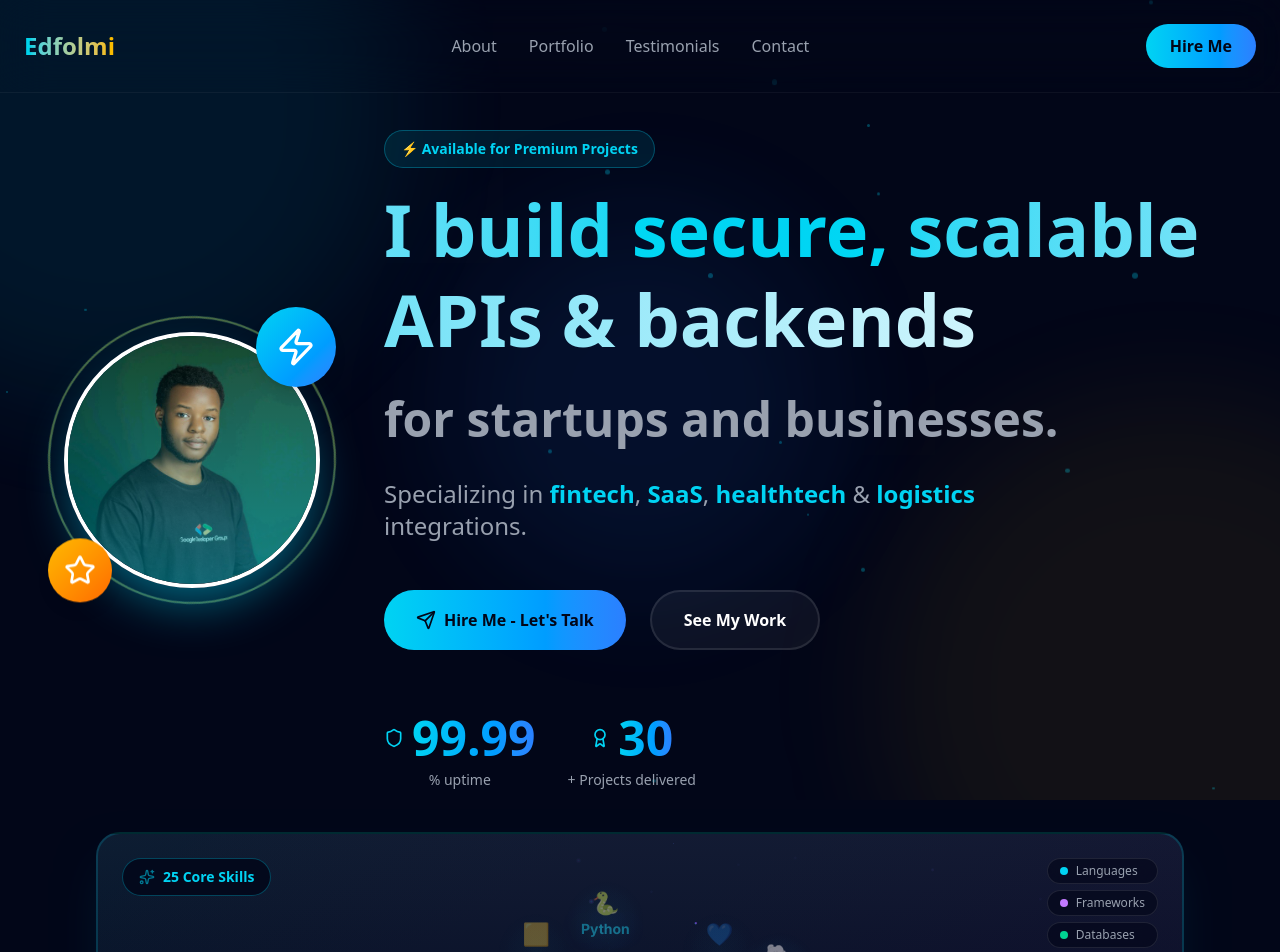
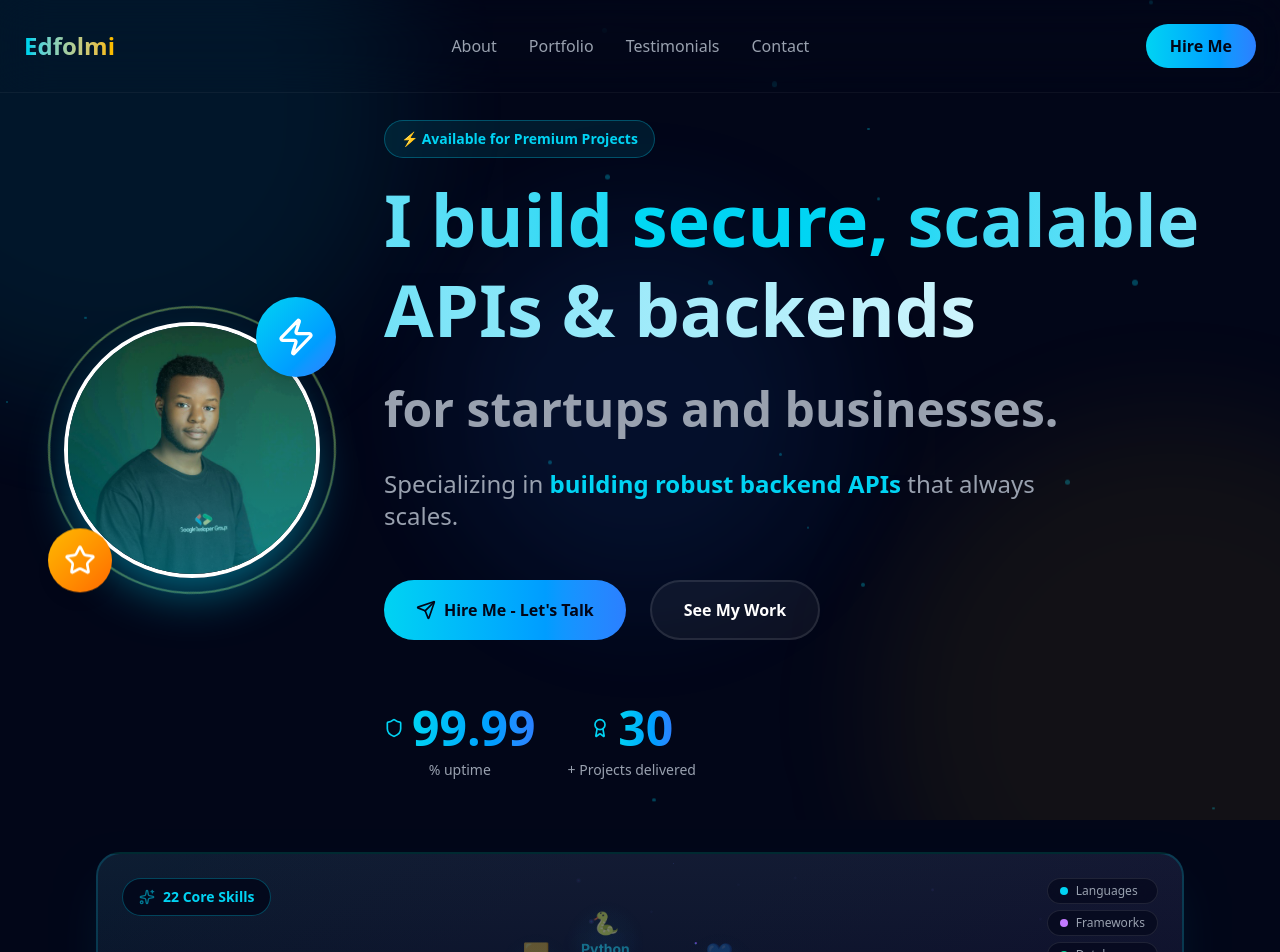
Before and after one commit to edfolmi/portfolio, a React (Vite) app: page / in a window 1280 px wide. Shown: the top 952 px of the page. Built offline with nearby package versions, Linux system fonts and the light colour scheme.

Commit message:
fix: refine contents and increased hero bottom padding size

```diff
--- a/src/components/layout/Hero.tsx
+++ b/src/components/layout/Hero.tsx
@@ -16,7 +16,7 @@ const Hero: React.FC = () => {
   ];
 
   return (
-    <section id="hero" className="min-h-screen flex items-center justify-center relative overflow-hidden px-6 pt-30">
+    <section id="hero" className="min-h-screen flex items-center justify-center relative overflow-hidden px-6 pt-30 pb-10">
       {/* Animated Background */}
       <FloatingParticles />
       <div className="absolute inset-0 overflow-hidden">
@@ -76,7 +76,7 @@ const Hero: React.FC = () => {
             </h1>
 
             <p className="text-xl md:text-2xl text-gray-400 mb-12 max-w-2xl">
-              Specializing in <span className="text-cyan-400 font-semibold">fintech</span>, <span className="text-cyan-400 font-semibold">SaaS</span>, <span className="text-cyan-400 font-semibold">healthtech</span> & <span className="text-cyan-400 font-semibold">logistics</span> integrations.
+              Specializing in <span className="text-cyan-400 font-semibold">building</span> <span className="text-cyan-400 font-semibold">robust</span> <span className="text-cyan-400 font-semibold">backend</span> <span className="text-cyan-400 font-semibold">APIs</span> that always scales.
             </p>
 
             <div className="flex gap-6 justify-center lg:justify-start mb-16 flex-wrap">
--- a/src/components/layout/Testimonial.tsx
+++ b/src/components/layout/Testimonial.tsx
@@ -95,9 +95,9 @@ const Testimonials: React.FC = () => {
                     </p>
 
                     <div className="flex items-center gap-5">
-                      <div className="w-20 h-20 rounded-full bg-gradient-to-br from-cyan-400 to-blue-500 flex items-center justify-center text-slate-950 font-bold text-2xl shadow-lg">
+                      {/* <div className="w-20 h-20 rounded-full bg-gradient-to-br from-cyan-400 to-blue-500 flex items-center justify-center text-slate-950 font-bold text-2xl shadow-lg">
                         {testimonial.avatar}
-                      </div>
+                      </div> */}
                       <div>
                         <div className="font-bold text-white text-xl mb-1">{testimonial.author}</div>
                         <div className="text-gray-400 text-lg">
--- a/src/components/ui/ProjectModal.tsx
+++ b/src/components/ui/ProjectModal.tsx
@@ -103,12 +103,12 @@ const ProjectModal: React.FC<{ project: Project | null; onClose: () => void }> =
               </button>
             </Link>
 
-            <button
+            {/* <button
               onClick={onClose}
               className="px-6 py-4 bg-white/5 border-2 border-white/10 text-white rounded-full font-semibold hover:bg-white/10 hover:border-cyan-400/50 transition-all"
             >
               Close
-            </button>
+            </button> */}
           </div>
         </div>
       </div>
--- a/src/components/ui/SkillSphere.tsx
+++ b/src/components/ui/SkillSphere.tsx
@@ -448,7 +448,7 @@ return (
       <div className="absolute top-4 left-4 md:top-6 md:left-6 space-y-2">
         <div className="flex items-center gap-2 px-4 py-2 bg-slate-950/80 backdrop-blur-xl rounded-full border border-cyan-400/30">
           <Sparkles className="w-4 h-4 text-cyan-400 animate-pulse" />
-          <span className="text-cyan-400 font-semibold text-sm">25 Core Skills</span>
+          <span className="text-cyan-400 font-semibold text-sm">22 Core Skills</span>
         </div>
         {hoveredSkill && (
           <div className="px-4 py-2 bg-slate-950/90 backdrop-blur-xl rounded-full border border-purple-400/30 animate-scale-in">
@@ -487,9 +487,9 @@ return (
       </div>
 
       {/* Performance indicator */}
-      <div className="absolute bottom-4 right-4 px-3 py-1 bg-emerald-500/20 backdrop-blur-sm rounded-full border border-emerald-400/30">
+      {/* <div className="absolute bottom-4 right-4 px-3 py-1 bg-emerald-500/20 backdrop-blur-sm rounded-full border border-emerald-400/30">
         <span className="text-emerald-400 text-xs font-semibold">60 FPS</span>
-      </div>
+      </div> */}
     </div>
 
     <style>{`
```
